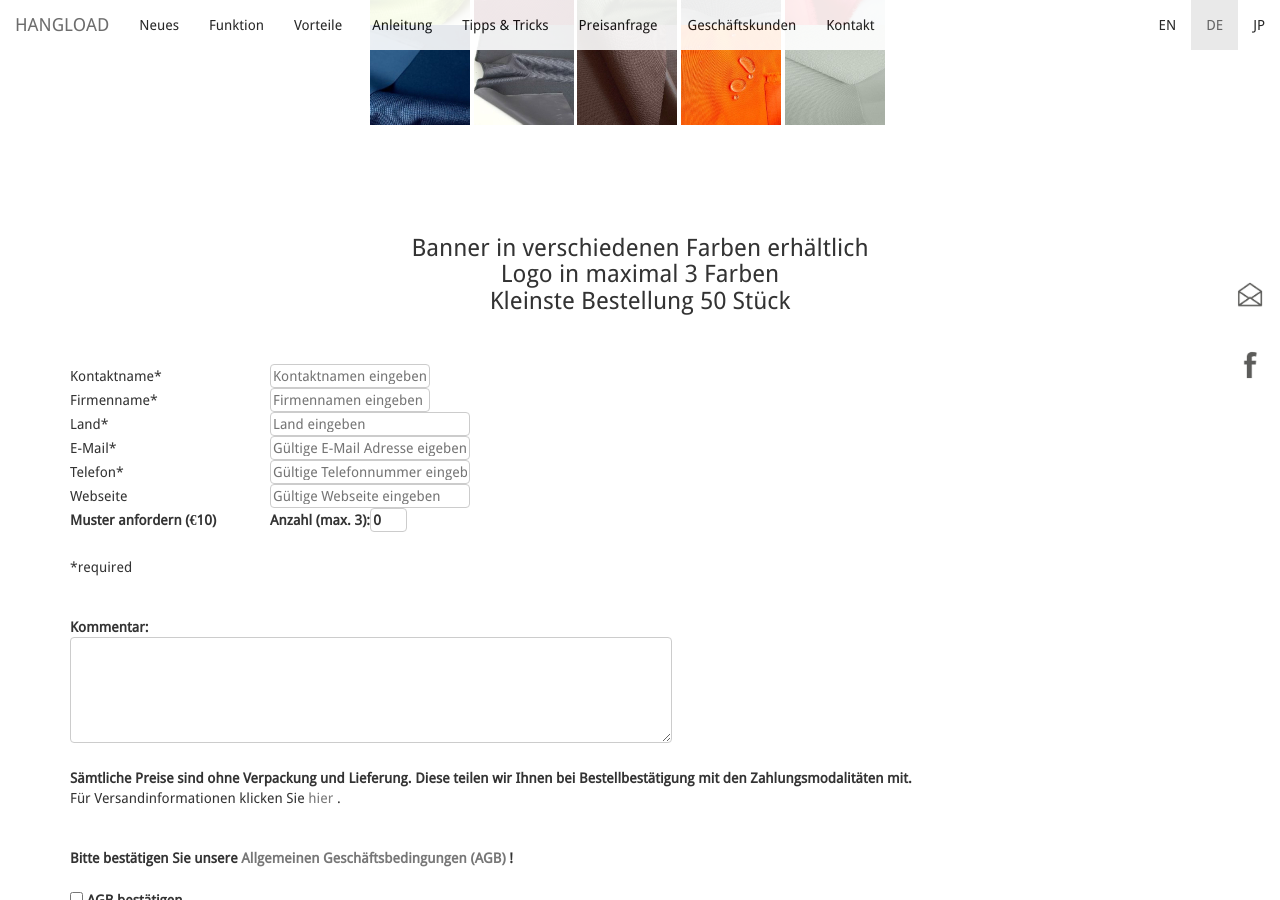
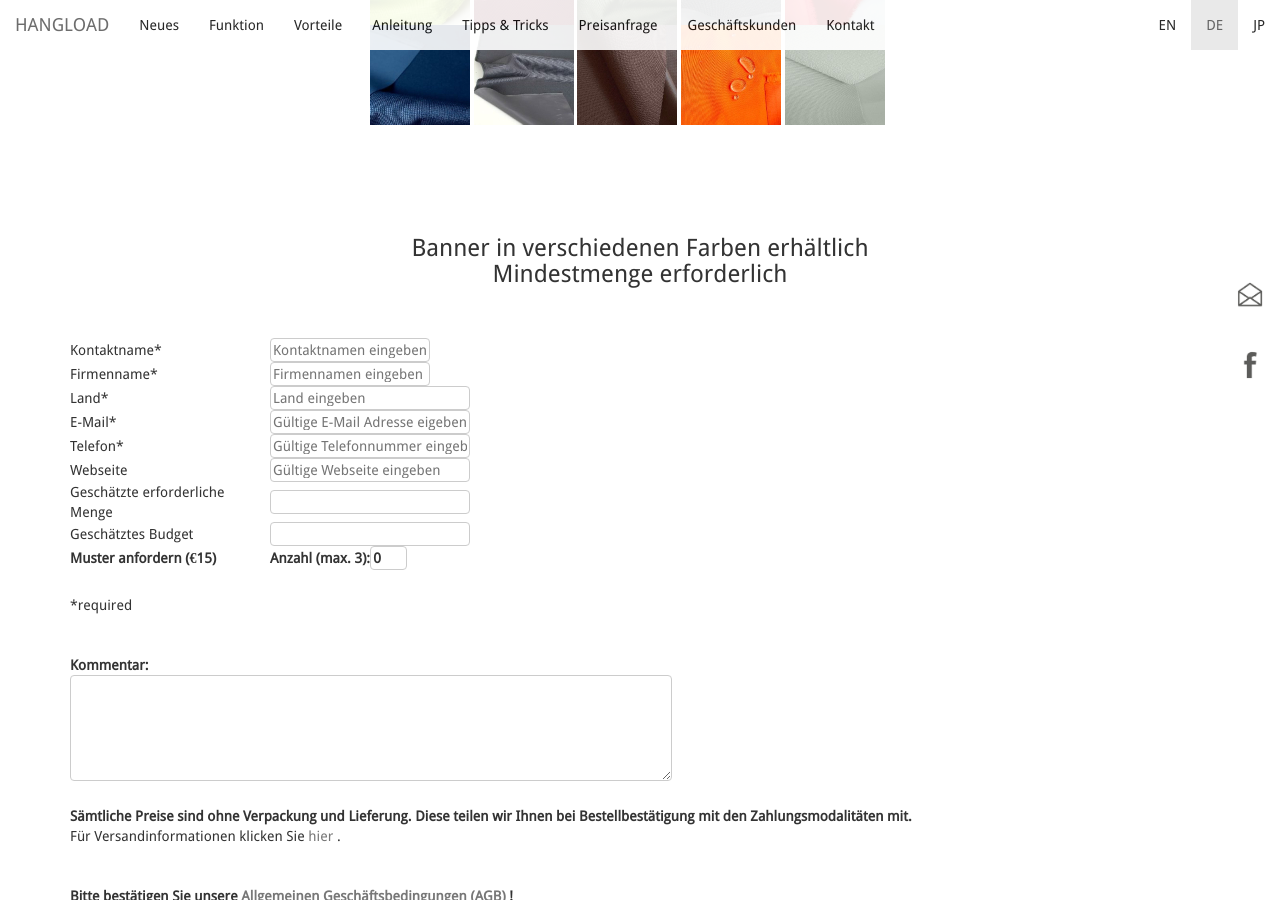
Before and after one commit to bodokaiser/hangload.com, a Jekyll site: the page built from de/promotions/order.html, in a window 1280 px wide and 900 px high, scrolled down 470 px. Built offline with Jekyll 4.4.1, drawn with Linux system fonts in a browser that asks for light colours; nearby versions of some CDN libraries; library files that are not in the unit come from our copies; Markdown is read by kramdown in place of the engine named in the settings.

Commit message:
Update order.html

```diff
--- a/de/promotions/order.html
+++ b/de/promotions/order.html
@@ -162,8 +162,7 @@ function isOneTwoThreeFour(field) {
 </div>
         <h3 class="text-center">
 Banner in verschiedenen Farben erhältlich<br>
-Logo in maximal 3 Farben<br>
-Kleinste Bestellung 50 Stück
+Mindestmenge erforderlich
 </h3>
   </div>
 <!--<form name="Bestellung" method="post" action="www.hangload.com/de/webshop/bestellung.php">-->
@@ -200,9 +199,17 @@ Kleinste Bestellung 50 Stück
 			<td>Webseite</td>
 			<td colspan="2"><input type="text" name="website" id="add_address" style="width: 100%" required placeholder="Gültige Webseite eingeben"></td>
 		</tr>
+		<tr>
+			<td>Geschätzte erforderliche Menge</td>
+			<td colspan="2"><input type="text" name="quantity" id="add_address" style="width: 100%" required placeholder=" "></td>
+		</tr>
+		<tr>
+			<td>Geschätztes Budget</td>
+			<td colspan="2"><input type="text" name="budget" id="add_address" style="width: 100%" required placeholder=" "></td>
+		</tr>
 	<tr>
 		<td>
-			<label>Muster anfordern (&euro;10)</label>
+			<label>Muster anfordern (&euro;15)</label>
 		</td>
 		<td>
 			<label>Anzahl (max. 3):<input type="number" min="0" max="4" maxlength="1" size="2" value="0" name="countMetal" id="countMetal"></label>
```
